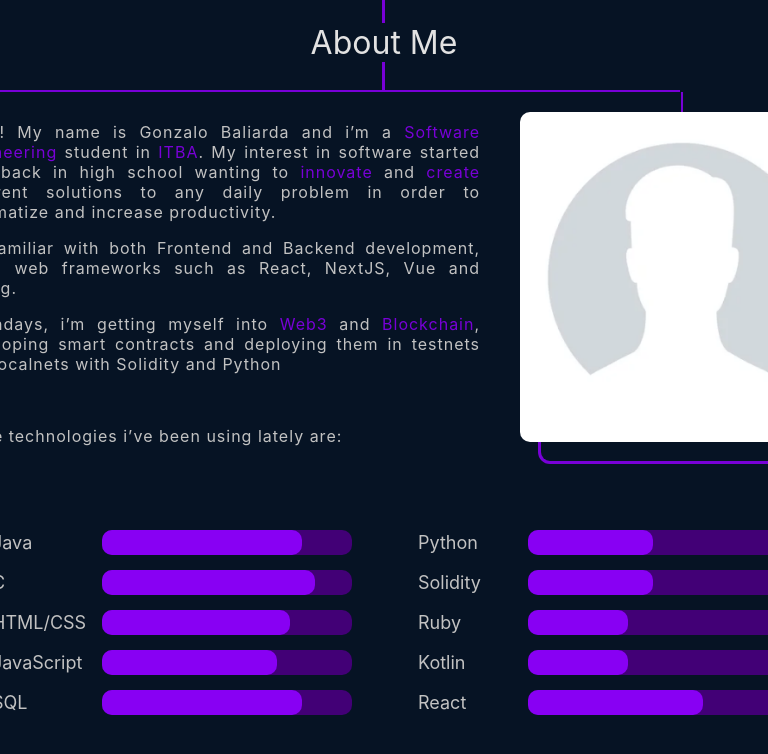
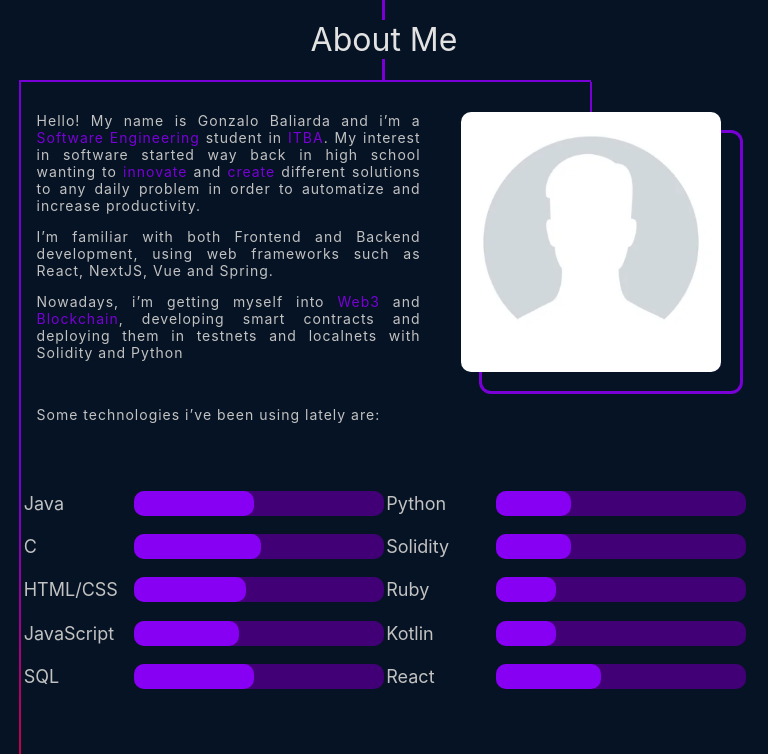
Before and after one commit to gbaliarda/portfolio, a Next.js app: page /about in a window 768 px wide. Shown: the top 754 px of the page. Built offline with nearby package versions, Linux system fonts and the light colour scheme.

Commit message:
About responsive for mobiles

```diff
--- a/components/skillBar.tsx
+++ b/components/skillBar.tsx
@@ -10,7 +10,7 @@ const skillBar = ({ skillName, progress }: Props) => {
         <div className={styles.container}>
             <div className={styles.text}><span>{skillName}</span></div>
             <div className={styles.bar}>
-                <div className={styles.progressBar} style={{ "width": progress * 2.5 }}></div>
+                <div className={styles.progressBar} style={{ "width": progress * 1.5 }}></div>
             </div>
         </div>
     )
--- a/components/styles/SkillBar.module.scss
+++ b/components/styles/SkillBar.module.scss
@@ -21,4 +21,10 @@
             border-radius: 10px;
         }
     }
+
+    @media (max-width: 500px) {
+        .bar {
+            width: 150px;
+        }
+    }
 }
--- a/pages/about.tsx
+++ b/pages/about.tsx
@@ -1,7 +1,5 @@
 import type { NextPage } from 'next'
 import styles from '../styles/About.module.scss'
-import profilePNG from '../public/icono.png'
-import Image from 'next/image'
 import SkillBar from '../components/skillBar'
 
 const aboutPage: NextPage = () => {
--- a/pages/landing.tsx
+++ b/pages/landing.tsx
@@ -1,7 +1,6 @@
 import type { NextPage } from 'next'
 import styles from '../styles/Landing.module.scss'
 import Image from 'next/image'
-import triangleSVG from '../public/triangle.svg'
 import linkedinSVG from '../public/icons8-linkedin.svg'
 import githubSVG from '../public/icons8-github.svg'
 import mailSVG from '../public/icons8-mail.svg'
--- a/styles/About.module.scss
+++ b/styles/About.module.scss
@@ -1,21 +1,23 @@
 .container {
     height: 100vh;
+    min-height: 700px;
     width: 100vw;
-    max-width: 100vw;
+    min-width: 300px;
     display: flex;
     flex-direction: column;
     align-items: center;
 
     .title {
-        height: 90px;
+        height: 10vh;
+        min-height: 56px;
         width: 200px;
         display: flex;
         position: relative;
 
         .name {
-            position: absolute;
             left: 0;
             right: 0;
+            position: absolute;
             margin: auto;
             width: fit-content;
 
@@ -38,10 +40,11 @@
         }
     }
 
+    @media (min-width: 940px) {
         .titleLine {
-        width: 755px;
+            width: 678px;
             margin: 0;
-        margin-right: 164px;
+            margin-right: 241px;
             background-color: #7800D7;
             border: 0;
             height: 2px;
@@ -59,7 +62,7 @@
                 margin-right: 40px;
                 color: #c2c2c2;
                 text-align: justify;
-            width: 600px;
+                width: 50%;
                 letter-spacing: 1px;
 
                 .colorDescription {
@@ -95,6 +98,7 @@
 
                 .imageContainer {
                     height: 330px;
+                    width: 330px;
                     border-radius: 10px;
                     box-shadow:
                         20px 20px 0 -1px #061324,
@@ -102,6 +106,7 @@
 
                     .profileImg {
                         height: 330px;
+                        width: 330px;
                         border-radius: 10px;
                     }
                 }
@@ -136,3 +141,209 @@
             }
         }
     }
+
+    @media (min-width: 760px) and (max-width: 940px) {
+        .titleLine {
+            width: calc(50vw + 40px + 2vw + 132px);
+            align-self: flex-start;
+            margin: 0;
+            margin-left: 2.5vw;
+            background-color: #7800D7;
+            border: 0;
+            height: 2px;
+        }
+
+        .description {
+            border-left: 2px solid #7800D7;
+            width: 95vw;
+            height: 400px;
+            padding-left: 2vw;
+            display: flex;
+
+            .descriptionText {
+                margin-top: 30px;
+                margin-right: 40px;
+                color: #c2c2c2;
+                text-align: justify;
+                width: 50vw;
+                letter-spacing: 1px;
+                font-size: 14px;
+
+                .colorDescription {
+                    margin: 0;
+                    color: #7800D7;
+                }
+            }
+
+            .firstDescriptionText {
+                margin-top: 0;
+            }
+
+            .profileImage {
+                display: flex;
+                flex-direction: column;
+
+                .topPart {
+                    height: 30px;
+                    display: flex;
+
+                    .topLeftPart {
+                        border-right: 1px solid #7800D7;
+                        height: 100%;
+                        width: 50%;
+                    }
+
+                    .topRightPart {
+                        border-left: 1px solid #7800D7;
+                        height: 100%;
+                        width: 50%;
+                    }
+                }
+
+                .imageContainer {
+                    height: 260px;
+                    width: 260px;
+                    border-radius: 10px;
+                    box-shadow:
+                        20px 20px 0 -1px #061324,
+                        20px 20px 0px 2px #7800D7;
+
+                    .profileImg {
+                        height: 260px;
+                        width: 260px;
+                        border-radius: 10px;
+                    }
+                }
+            }
+        }
+
+        .skills {
+            flex-grow: 1;
+            width: 95vw;
+            display: flex;
+
+            .borderLeft {
+                height: 100%;
+                width: 2px;
+                background: linear-gradient(rgba(120, 0, 215, 1), rgba(209, 0, 50, 1));
+            }
+
+            .content {
+                padding-bottom: 8vh;
+                justify-content: space-evenly;
+                height: 100%;
+                width: calc(95vw - 2px);
+                display: flex;
+                height: 280px;
+
+                .leftContent,
+                .rightContent {
+                    display: flex;
+                    flex-direction: column;
+                    justify-content: space-around;
+                }
+            }
+        }
+    }
+
+    @media (max-width: 760px) {
+        height: 100%;
+
+        .titleLine {
+            display: none;
+        }
+
+        .description {
+            border-top: 2px solid #7800D7;
+            width: 70vw;
+            flex-direction: column-reverse;
+            display: flex;
+            align-items: center;
+
+            .descriptionText {
+
+                color: #c2c2c2;
+                text-align: justify;
+                width: 70vw;
+                height: fit-content;
+                letter-spacing: 1px;
+                font-size: 18px;
+
+                .colorDescription {
+                    margin: 0;
+                    color: #7800D7;
+                }
+            }
+
+            .firstDescriptionText {
+                margin-top: 0;
+            }
+
+            .profileImage {
+                display: flex;
+                flex-direction: column;
+                margin-bottom: 60px;
+
+                .topPart {
+                    height: 30px;
+                    display: flex;
+
+                    .topLeftPart {
+                        border-right: 1px solid #7800D7;
+                        height: 100%;
+                        width: 50%;
+                    }
+
+                    .topRightPart {
+                        border-left: 1px solid #7800D7;
+                        height: 100%;
+                        width: 50%;
+                    }
+                }
+
+                .imageContainer {
+                    height: 260px;
+                    width: 260px;
+                    border-radius: 10px;
+                    box-shadow:
+                        20px 20px 0 -1px #061324,
+                        20px 20px 0px 2px #7800D7;
+
+                    .profileImg {
+                        height: 260px;
+                        width: 260px;
+                        border-radius: 10px;
+                    }
+                }
+            }
+        }
+
+        .skills {
+            width: 70vw;
+            height: 400px;
+            display: flex;
+            padding-bottom: 20px;
+            border-bottom: 2px solid #7800D7;
+
+            .content {
+                justify-content: space-evenly;
+                height: 100%;
+                width: calc(95vw - 2px);
+                display: flex;
+                flex-direction: column;
+                align-items: center;
+
+                .leftContent,
+                .rightContent {
+                    height: 180px;
+                    display: flex;
+                    flex-direction: column;
+                    justify-content: space-evenly;
+                    column-gap: 10px;
+                    -moz-column-gap: 10px;
+                }
+            }
+        }
+    }
+
+}
--- a/styles/Landing.module.scss
+++ b/styles/Landing.module.scss
@@ -2,7 +2,7 @@
     height: 100vh;
     width: 100vw;
     max-width: 100vw;
-    max-height: 100vh;
+    min-height: 600px;
 
     color: #E2E2E2;
     font-weight: 500;
```
Lines whose indentation alone changed are shown as unchanged.
